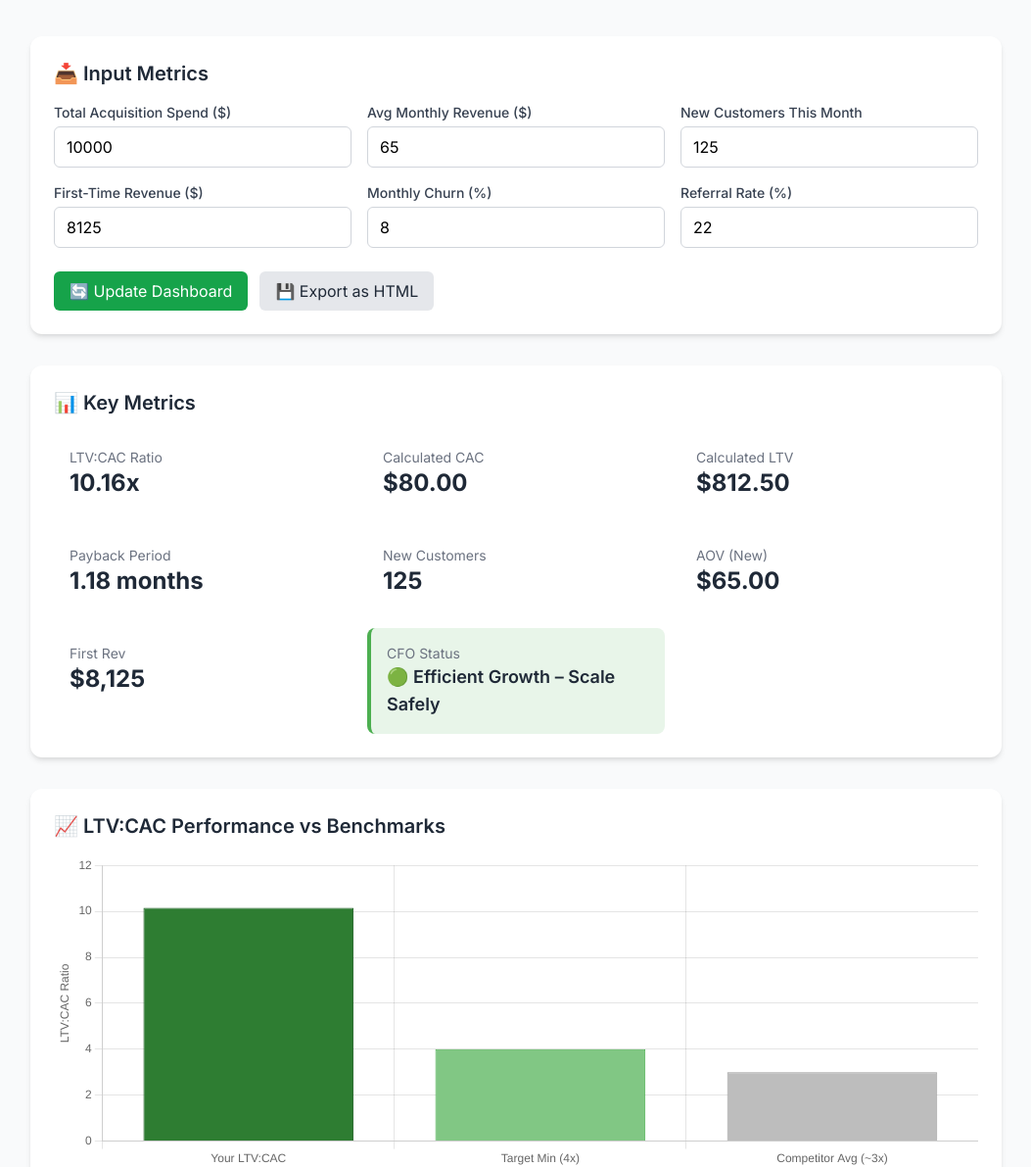
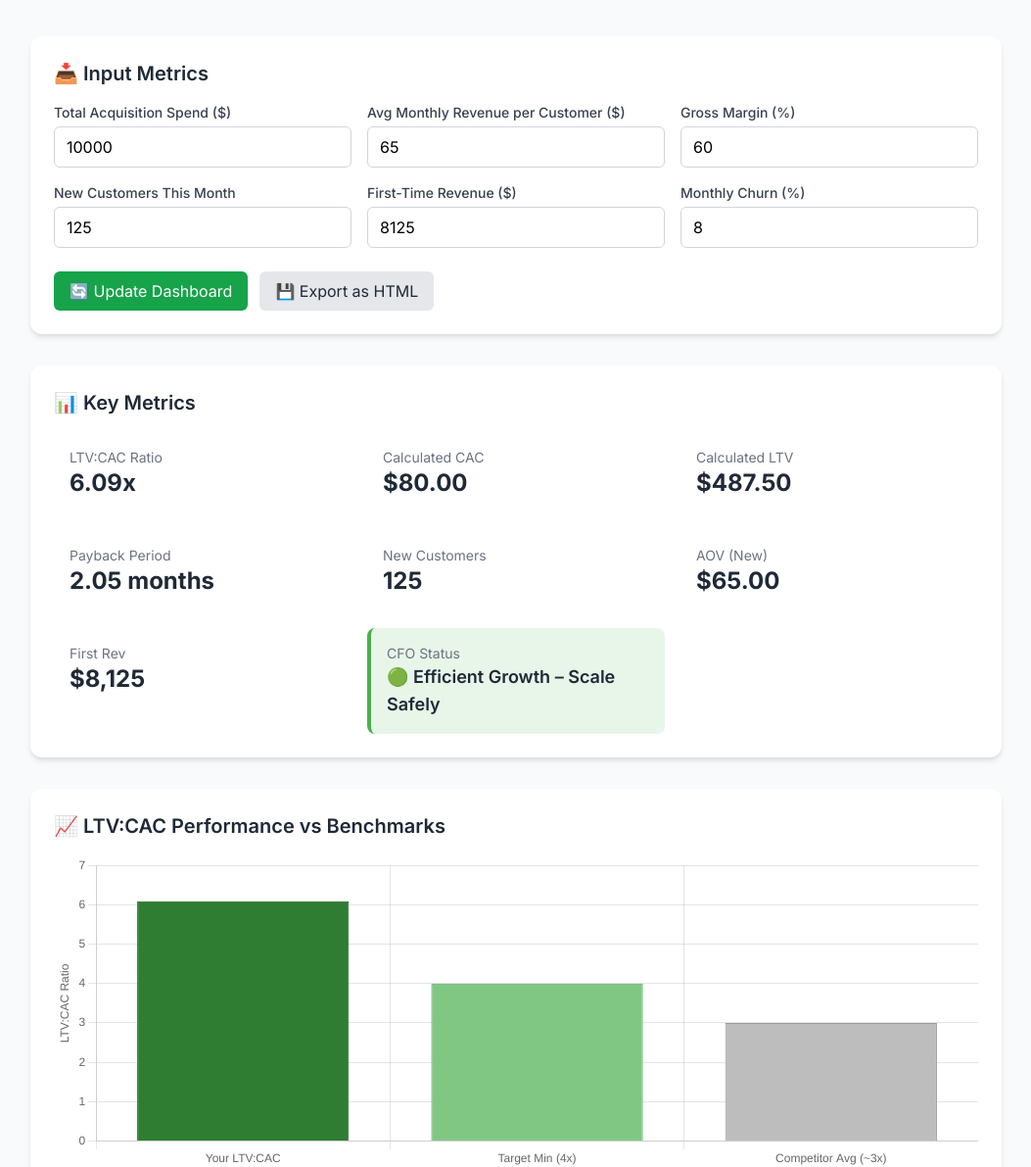
Before and after one commit to solomoncelenk/Ascendea_tools, a plain HTML site: page f4f_ltvcacratio.html in a window 1280 px wide. Shown: the part 111-1302 px from the top of the page at 98% size, without its empty margins (113-1166 px from the left). Drawn offline with nearby package versions, Linux system fonts and the light colour scheme.

Commit message:
Update f4f_ltvcacratio.html

```diff
--- a/f4f_ltvcacratio.html
+++ b/f4f_ltvcacratio.html
@@ -4,7 +4,9 @@
     <meta charset="UTF-8">
     <meta name="viewport" content="width=device-width, initial-scale=1.0">
     <title>F4F CRO & CFO Dashboard</title>
+    <!-- Tailwind CSS -->
     <script src="https://cdn.tailwindcss.com"></script>
+    <!-- Chart.js -->
     <script src="https://cdn.jsdelivr.net/npm/chart.js"></script>
     <style>
         @import url('https://fonts.googleapis.com/css2?family=Inter:wght@300;400;500;600;700&display=swap');
@@ -52,8 +54,12 @@
                     <input type="number" id="acquisitionSpend" value="10000" class="w-full px-3 py-2 border border-gray-300 rounded-md focus:outline-none focus:ring-2 focus:ring-green-500">
                 </div>
                 <div>
-                    <label for="monthlyRevenue" class="block text-sm font-medium text-gray-700 mb-1">Avg Monthly Revenue ($)</label>
+                    <label for="monthlyRevenue" class="block text-sm font-medium text-gray-700 mb-1">Avg Monthly Revenue per Customer ($)</label>
                     <input type="number" id="monthlyRevenue" value="65" class="w-full px-3 py-2 border border-gray-300 rounded-md focus:outline-none focus:ring-2 focus:ring-green-500">
+                </div>
+                <div>
+                    <label for="grossMargin" class="block text-sm font-medium text-gray-700 mb-1">Gross Margin (%)</label>
+                    <input type="number" id="grossMargin" value="60" class="w-full px-3 py-2 border border-gray-300 rounded-md focus:outline-none focus:ring-2 focus:ring-green-500">
                 </div>
                 <div>
                     <label for="newCustomers" class="block text-sm font-medium text-gray-700 mb-1">New Customers This Month</label>
@@ -66,10 +72,6 @@
                 <div>
                     <label for="churn" class="block text-sm font-medium text-gray-700 mb-1">Monthly Churn (%)</label>
                     <input type="number" id="churn" value="8" class="w-full px-3 py-2 border border-gray-300 rounded-md focus:outline-none focus:ring-2 focus:ring-green-500">
-                </div>
-                <div>
-                    <label for="referral" class="block text-sm font-medium text-gray-700 mb-1">Referral Rate (%)</label>
-                    <input type="number" id="referral" value="22" class="w-full px-3 py-2 border border-gray-300 rounded-md focus:outline-none focus:ring-2 focus:ring-green-500">
                 </div>
             </div>
             <div class="flex flex-wrap gap-3">
@@ -100,7 +102,7 @@
                 </div>
                 <div class="metric-card p-4 rounded-lg">
                     <p class="text-sm text-gray-500">Payback Period</p>
-                    <p class="text-2xl font-bold text-gray-800"><span id="paybackPeriod">1.00</span> months</p>
+                    <p class="text-2xl font-bold text-gray-800"><span id="paybackPeriod">2.05</span> months</p>
                 </div>
                 <div class="metric-card p-4 rounded-lg">
                     <p class="text-sm text-gray-500">New Customers</p>
@@ -237,16 +239,28 @@
         function calculateMetrics() {
             const acquisitionSpend = parseFloat(document.getElementById('acquisitionSpend').value);
             const monthlyRevenue = parseFloat(document.getElementById('monthlyRevenue').value);
+            const grossMarginPercent = parseFloat(document.getElementById('grossMargin').value) / 100;
             const newCustomers = parseInt(document.getElementById('newCustomers').value);
             const firstRevenue = parseFloat(document.getElementById('firstRevenue').value);
             const churnRate = parseFloat(document.getElementById('churn').value) / 100;
 
-            // Calculate metrics
+            // ✅ CAC = Total spend / new customers
             const cac = acquisitionSpend / newCustomers;
-            const avgCustomerLifespan = churnRate === 0 ? Infinity : (1 / churnRate);
-            const ltv = monthlyRevenue * avgCustomerLifespan;
+
+            // ✅ Gross Profit per Month (after COGS)
+            const grossProfitPerMonth = monthlyRevenue * grossMarginPercent;
+
+            // ✅ LTV = (ARPU × GM) / Churn Rate
+            const avgLifespanMonths = churnRate === 0 ? 100 : (1 / churnRate); // Avoid infinity
+            const ltv = grossProfitPerMonth * avgLifespanMonths;
+
+            // ✅ LTV:CAC Ratio
             const ltvCacRatio = ltv / cac;
-            const paybackPeriod = (cac / (ltv / 12)).toFixed(2);
+
+            // ✅ Payback Period = CAC / Monthly Gross Profit
+            const paybackPeriod = grossProfitPerMonth > 0 ? (cac / grossProfitPerMonth).toFixed(2) : "—";
+
+            // ✅ AOV of New Cohort
             const aov = (firstRevenue / newCustomers).toFixed(2);
 
             // Update display
@@ -262,7 +276,7 @@
             const statusCard = document.getElementById('statusCard');
             const statusMessage = document.getElementById('statusMessage');
 
-            if (cac > ltv/3) {
+            if (cac > ltv / 3) {
                 statusCard.className = 'metric-card p-4 rounded-lg status-red';
                 statusMessage.textContent = '🚨 CAC Too High! Must be < 1/3 of LTV';
             } else if (ltvCacRatio < 4) {
@@ -303,7 +317,7 @@
         document.getElementById('updateBtn').addEventListener('click', calculateMetrics);
         document.getElementById('exportBtn').addEventListener('click', exportAsHTML);
 
-        // Initial calculation
+        // Initial calculation on load
         document.addEventListener('DOMContentLoaded', function() {
             calculateMetrics();
         });
```
